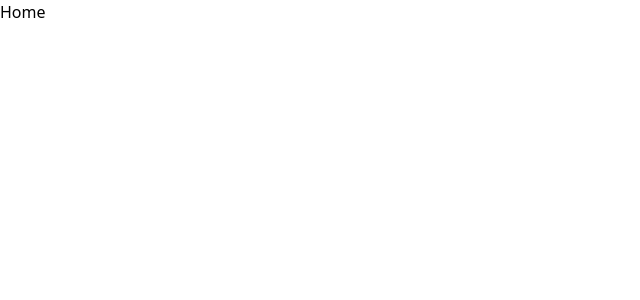
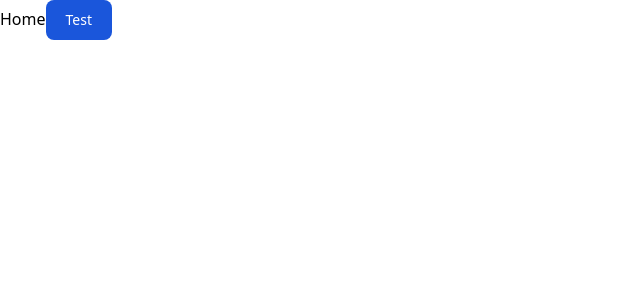
Before and after one commit to MasonH003/madison-marsh-hunting-club-website, a React (Vite) app in the folder madison-marsh/: page / in a window 1280 px wide. Shown: the top 300 px of the page, without its empty margins (0-640 px from the left). Built offline with nearby package versions, Linux system fonts and the light colour scheme.

Commit message:
Test Flowbite library

```diff
--- a/madison-marsh/package.json
+++ b/madison-marsh/package.json
@@ -11,6 +11,8 @@
   },
   "dependencies": {
     "@supabase/supabase-js": "^2.39.8",
+    "flowbite": "^2.3.0",
+    "flowbite-react": "^0.7.3",
     "react": "^18.2.0",
     "react-dom": "^18.2.0",
     "react-router-dom": "^6.22.3"
--- a/madison-marsh/src/pages/Home.jsx
+++ b/madison-marsh/src/pages/Home.jsx
@@ -2,7 +2,10 @@
 
 const Home = () => {
   return (
-    <div>Home</div>
+    <div>
+      Home
+      <button type="button" class="text-white bg-blue-700 hover:bg-blue-800 focus:ring-4 focus:ring-blue-300 font-medium rounded-lg text-sm px-5 py-2.5 me-2 mb-2 dark:bg-blue-600 dark:hover:bg-blue-700 focus:outline-none dark:focus:ring-blue-800">Test</button>
+    </div>
   )
 }
 
--- a/madison-marsh/tailwind.config.js
+++ b/madison-marsh/tailwind.config.js
@@ -3,6 +3,7 @@
   content: [
     "./index.html",
     "./src/**/*.{js,ts,jsx,tsx}",
+    'node_modules/flowbite-react/lib/esm/**/*.js'
   ],
   theme: {
     extend: {
@@ -14,5 +15,7 @@
       }
     },
   },
-  plugins: [],
+  plugins: [
+    require('flowbite/plugin')
+  ],
 }
```
Also changed, not shown: 1 other file (tests, documents, lock files or other folders).
